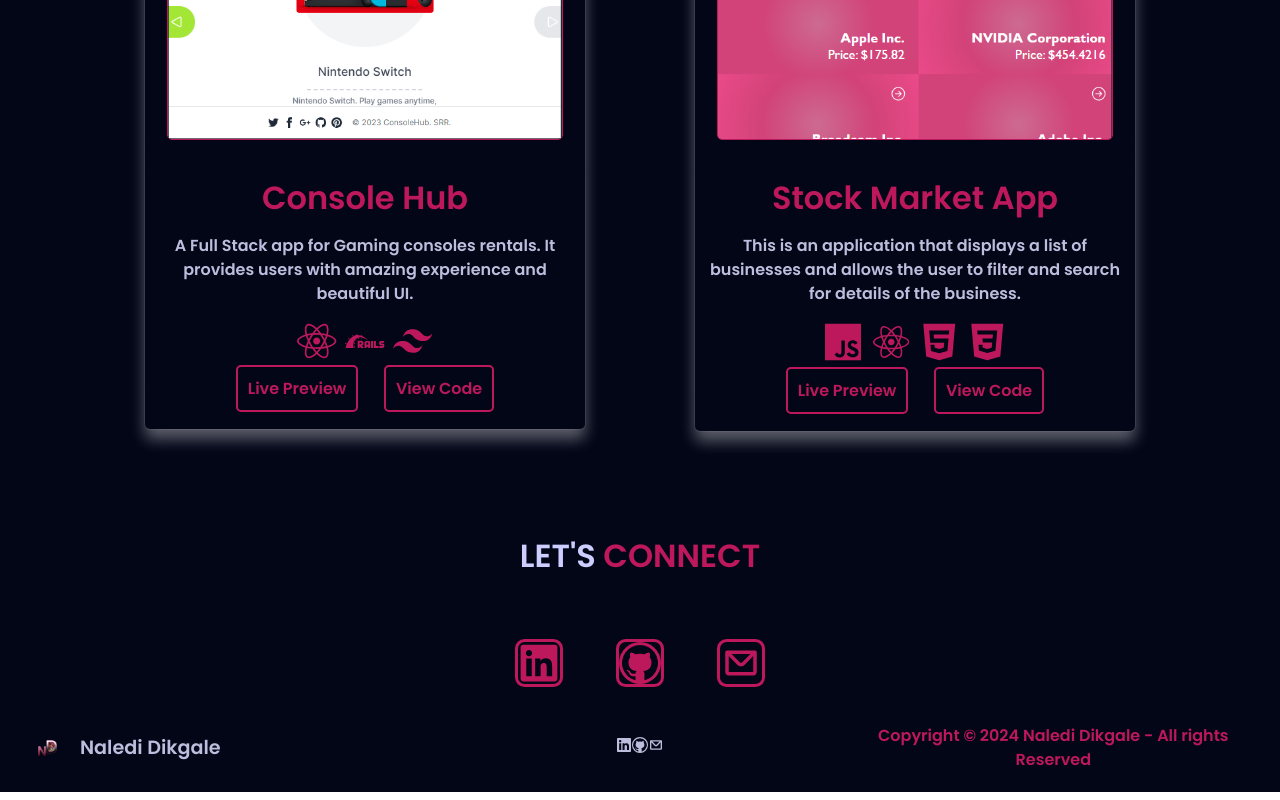
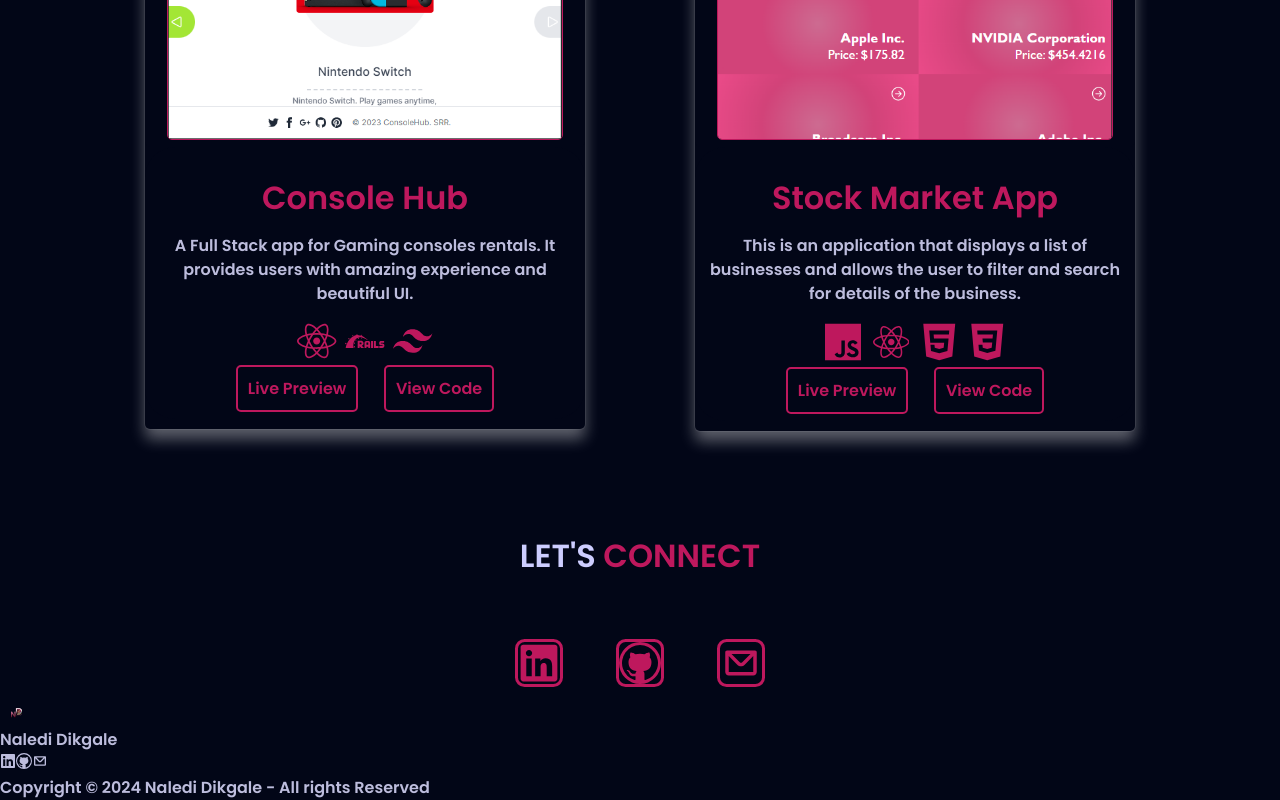
Before and after one commit to Naledi-Dikgale/my-portfolio-v2, a React (Vite) app: page / in a window 1280 px wide. Shown: the part 3482-4282 px from the top of the page. Built offline with nearby package versions, Linux system fonts and the light colour scheme.

Commit message:
Update footer

```diff
--- a/src/Components/Footer/Footer.css
+++ b/src/Components/Footer/Footer.css
@@ -1,4 +1,4 @@
-/* .footer {
+.footer {
   text-align: center;
   color: var(--clr-primary);
 }
@@ -17,47 +17,36 @@
     border-radius: 0;
     margin-bottom: 0;
   }
-} */
+}
 
-.footer-container {
+/* .footer-container {
   display: flex;
   justify-content: space-between;
-  align-items: center;
+  align-items: flex-start;
   background-color: var(--clr-background);
   padding: 20px;
-}
-
-.footer-section {
-  flex: 1;
-}
-
-.logo-section {
-  display: flex;
-  align-items: center;
-}
-
-.logo {
-  width: 50px; /* Adjust according to your design */
-  height: auto;
-  margin-right: 10px;
-}
-
-.company-name {
-  font-size: 1.2rem; /* Adjust font size as needed */
+  height: 200px;
 }
 
 .social-links {
   display: flex;
-  justify-content: center;
+  flex-direction: column;
+  align-items: center;
 }
 
 .social-link {
-  margin: 0 5px;
-  font-size: 1.5rem; /* Adjust font size as needed */
-  color: var(--clr-primary);
+  margin: 5px 0;
 }
 
-.copyright {
-  text-align: center;
-  color: var(--clr-primary);
-}
+@media (max-width: 600px) {
+  .footer-container {
+    flex-direction: column;
+    height: auto;
+    padding: 10px;
+  }
+
+  .footer-section {
+    width: 100%;
+    margin-bottom: 10px;
+  }
+} */
```
